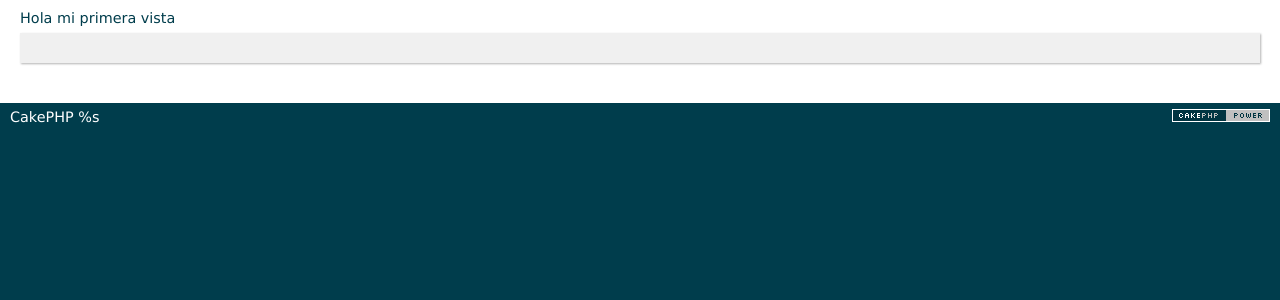
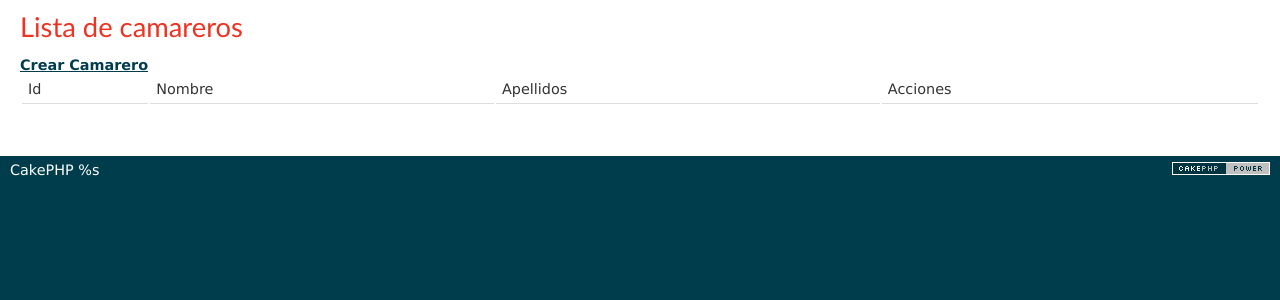
Before and after one commit to applejuanm/restaurante, a CakePHP app: the page made by app/View/Camareros/index.ctp in a window 1280 px wide. Shown: the part 47-347 px from the top of the page. Run offline with PHP 8.4 and a stand-in for CakePHP, Linux system fonts and the light colour scheme; the template is opened without the code that fills it, so the values that code supplies are empty; some libraries are stand-ins or nearby versions.

Commit message:
part1 second push

```diff
--- a/app/Config/bootstrap.php
+++ b/app/Config/bootstrap.php
@@ -109,3 +109,6 @@ CakeLog::config('error', array(
 	'types' => array('warning', 'error', 'critical', 'alert', 'emergency'),
 	'file' => 'error',
 ));
+
+//DebugKit
+CakePlugin::load('DebugKit');
--- a/app/Controller/AppController.php
+++ b/app/Controller/AppController.php
@@ -31,4 +31,6 @@ App::uses('Controller', 'Controller');
  * @link		http://book.cakephp.org/2.0/en/controllers.html#the-app-controller
  */
 class AppController extends Controller {
+
+    public $components = array('DebugKit.Toolbar');
 }
--- a/app/View/Camareros/index.ctp
+++ b/app/View/Camareros/index.ctp
@@ -1,8 +1,24 @@
-<h1>Hola mi primera vista</h1>
-<pre>
+<h2>Lista de camareros</h2>
+
 <?php
-    //imprimo el conjuto de arrays
-    print_r($camareros);
+    echo $this->Html->link('Crear Camarero', array('controller' => 'camareros', 'action' => 'nuevo'));
+?>
+<table>
+    <tr>
+        <td>Id</td>
+        <td>Nombre</td>
+        <td>Apellidos</td>
+        <td>Acciones</td>
+    </tr>
 
-?>
-</pre>
+ <?php foreach($camareros as $camarero):  ?>
+    <tr>
+        <td> <?php echo $camarero['Camarero']['id']; ?> </td>
+        <td> <?php echo $camarero['Camarero']['nombre']; ?> </td>
+        <td> <?php echo $camarero['Camarero']['apellido']; ?> </td>
+        <td> <?php echo $this->Html->link('Detalle', array('controller'=> 'camareros',
+        //mandamos el id a nuestro camarero a nuestra clase controlador
+        'action' => 'ver', $camarero['Camarero']['id'])); ?> </td>
+    </tr>
+    <?php endforeach; ?>
+</table>
--- /dev/null
+++ b/app/View/Camareros/ver.ctp
@@ -0,0 +1,5 @@
+<h2>Detalle del camarero <?php echo $camarero['Camarero']['nombre']; ?></h2>
+
+<p><b> DNI:</b> <?php echo $camarero['Camarero']['dni']  ?></p>
+<p><b> Teléfono:</b> <?php echo $camarero['Camarero']['telefono']  ?></p>
+<p><b> Creado:</b> <?php echo $camarero['Camarero']['created']  ?></p>
--- a/app/View/Layouts/default.ctp
+++ b/app/View/Layouts/default.ctp
@@ -58,6 +58,6 @@ $cakeVersion = __d('cake_dev', 'CakePHP %s', Configure::version())
 			</p>
 		</div>
 	</div>
-	<?php echo $this->element('sql_dump'); ?>
+
 </body>
 </html>
```
Also changed, not shown: app/Controller/CamarerosController.php (+40 -3 lines), app/Model/Camarero.php (+28 -3 lines), app/View/Camareros/nuevo.ctp (added, +12 -0 lines).
